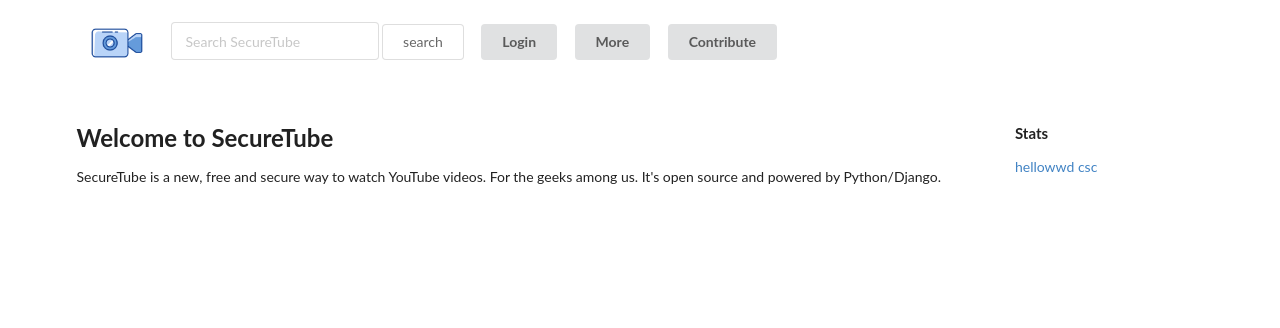
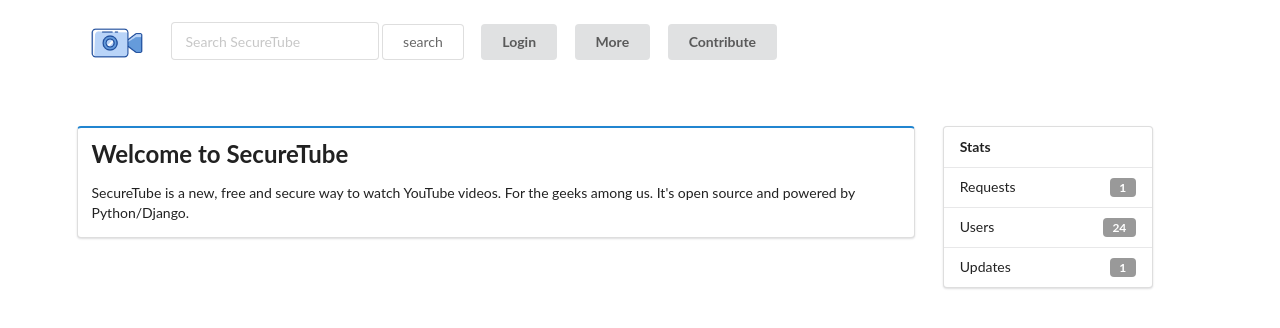
Before and after one commit to dnuka/securetube, a Django app: page / in a window 1280 px wide. Shown: the top 328 px of the page. Run offline with Django 3.2, Linux system fonts and the light colour scheme.

Commit message:
CSRF error

```diff
--- a/feed/views.py
+++ b/feed/views.py
@@ -3,3 +3,6 @@ from django.http import HttpResponse
 
 def index(request):
 	return render(request, 'securetube/index.html')
+
+def results(request):
+	return HttpResponse('results')
--- a/securetube/urls.py
+++ b/securetube/urls.py
@@ -15,9 +15,10 @@ Including another URLconf
 """
 from django.conf.urls import url
 from django.contrib import admin
-from feed.views import index
+from feed.views import index, results
 
 urlpatterns = [
 	url(r'^$', index),
+	url(r'^results$', results),
     url(r'^admin/', admin.site.urls),
 ]
--- a/templates/base.html
+++ b/templates/base.html
@@ -10,6 +10,32 @@
 	<body>
 
 		<div class="ui container">
+
+			<div class="ui horizontal list">
+				<div class="item">
+					<img class="ui tiny image" src="{% static 'img/icon.png' %}">
+				</div>
+				<div class="item">
+					<form class="ui form" method="POST" action="/results">
+						<div class="ui input">
+							<input type="text" placeholder="Search SecureTube">
+						</div>
+						<button class="ui basic button" type="submit">
+							search
+						</button>
+					</form>
+				</div>
+				<div class="item">
+					<a href="#" class="ui button">Login</a>
+				</div>
+				<div class="item">
+					<a href="#" class="ui button">More</a>
+				</div>
+				<div class="item">
+					<a href="#" class="ui button">Contribute</a>
+				</div>
+		</div>
+
 			{% block content %}
 
 			{% endblock %}
--- a/templates/securetube/index.html
+++ b/templates/securetube/index.html
@@ -6,48 +6,37 @@
 {% endblock %}
 
 {% block content %}
-
-	<div class="ui horizontal list">
-		<div class="item">
-			<img class="ui tiny image" src="{% static 'img/icon.png' %}">
-		</div>
-		<div class="item">
-			<form class="ui form">
-				<div class="ui input">
-					<input type="text" placeholder="Search SecureTube">
-				</div>
-				<button class="ui basic button" type="submit">
-					search
-				</button>
-			</form>
-		</div>
-		<div class="item">
-			<a href="#" class="ui button">Login</a>
-		</div>
-		<div class="item">
-			<a href="#" class="ui button">More</a>
-		</div>
-		<div class="item">
-			<a href="#" class="ui button">Contribute</a>
-		</div>
-	</div>
-
 	<br>
 	<br>
 	<br>
 
 	<div class="ui grid">
-		<div class="thirteen wide column">
+		<div class="twelve wide column">
+			<div class="ui blue segment">
 			<h2 class="ui header">Welcome to SecureTube</h2>
 
 			<p>SecureTube is a new, free and secure way to watch YouTube videos. For the geeks among us. It's open source and powered by Python/Django.</p>
+			</div>
 		</div>
 
-		<div class="three wide column">
-			<a class="item">
-				<h4 class="ui header">Stats</h4>
-				<p>hellowwd csc</p>
-		</div>
+		<div class="four wide column">
+			<div class="ui vertical menu">
+				<div class="header item">Stats</div>
+				<a class="item">
+					Requests
+					<div class="ui label">1</div>
+				</a>
+				<a class="item">
+					Users
+					<div class="ui label">24</div>
+				</a>
+				<a class="item">
+					Updates
+					<div class="ui label">1</div>
+				</a>
+			</div>
+
+
 	</div>
 
 {% endblock %}
```
